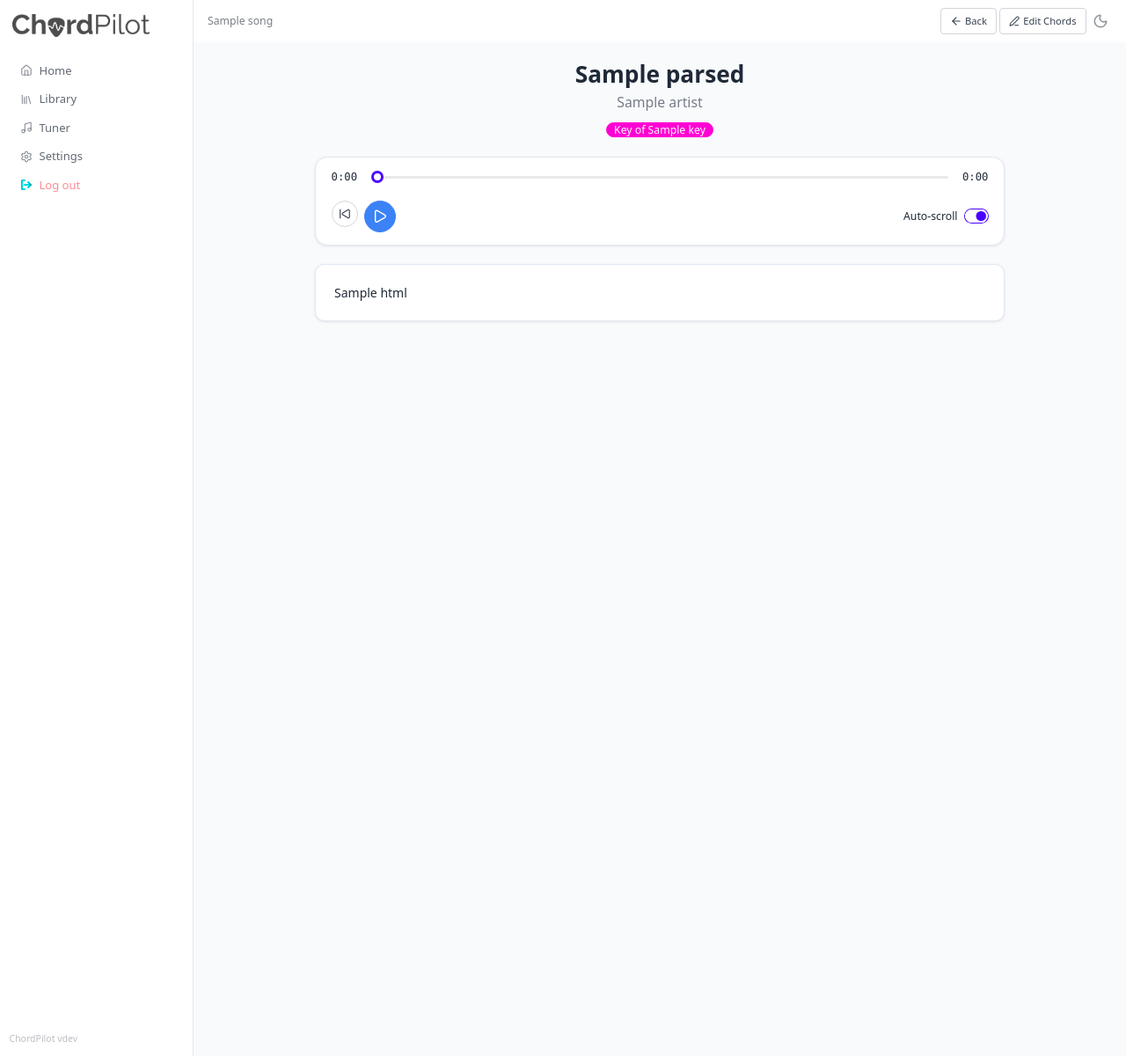
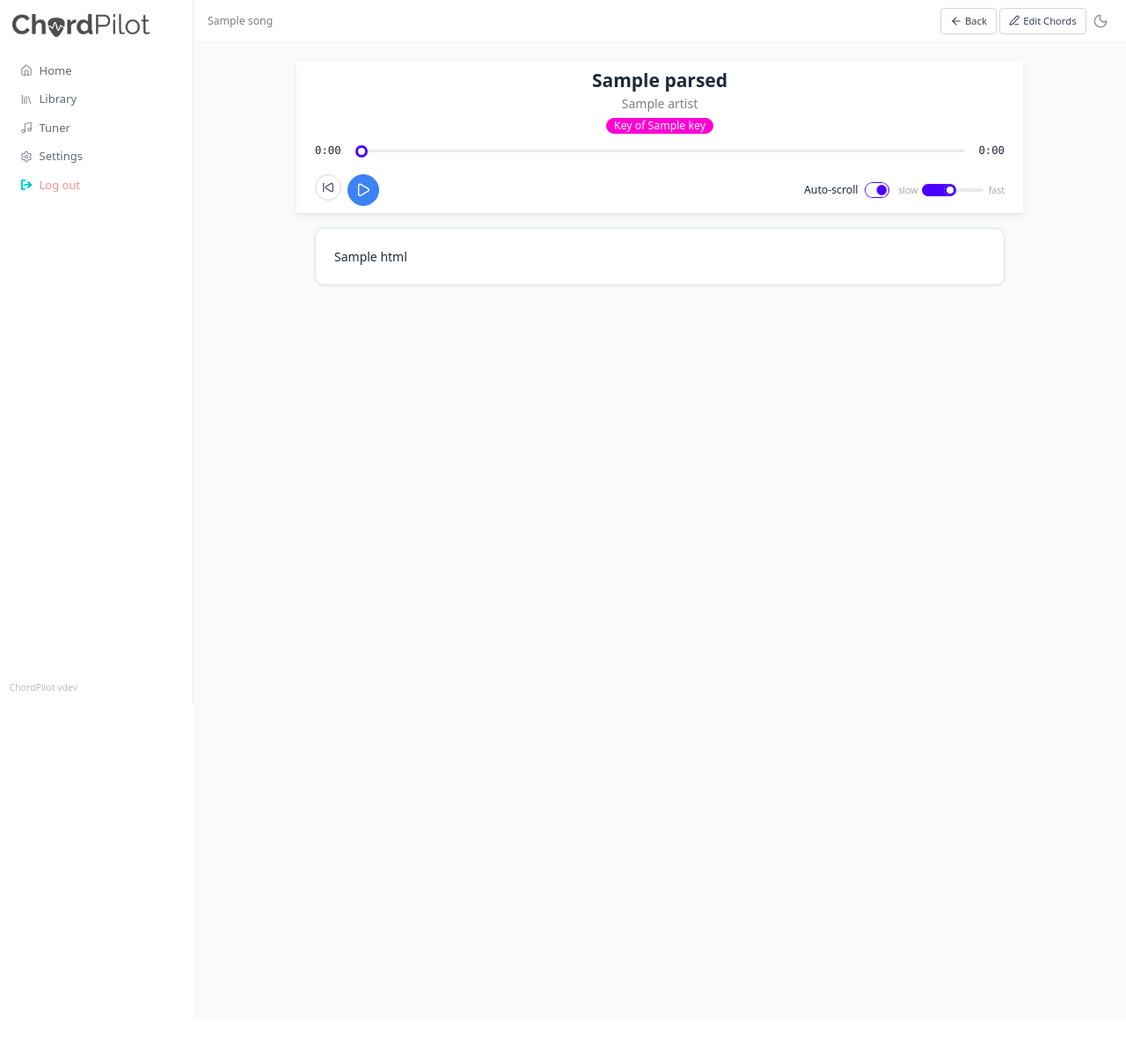
Before and after one commit to windseeker5/chordpilot, a Flask app: template templates/player.html in a window 1280 px wide. Shown: the whole page at 88% size. After the commit the page ends 800 px from the top, so only its background shows below. Run offline with Flask 3, Linux system fonts and the light colour scheme; the template is opened without the code that fills it: most values are stand-ins (such as "Sample title", 1, 10 or a date in 2020); some libraries are stand-ins or nearby versions.

Commit message:
feat: sticky player/chords zone + working scroll speed slider
- Song title, artist, player controls and chord diagrams now stick to
  the top while only lyrics scroll (fixed overflow-y on .page-main)
- Replaced easing auto-scroll (diff*0.1) with linear rate formula so
  the speed slider actually changes the scroll rate predictably
- Added pixel accumulator to handle sub-pixel scroll steps (browsers
  ignore scrollBy values < 1px)
- Removed scroll position jump from seeked handler (audio buffering
  was triggering seeked repeatedly, fighting the speed slider)
- Speed slider: 1=10% of audio sync speed, 5=50% (default), 10=100%

Co-Authored-By: Claude Sonnet 4.6 <noreply@anthropic.com>

```diff
--- a/static/js/player.js
+++ b/static/js/player.js
@@ -17,6 +17,8 @@ let scrollStartTime = null;
 let scrollStartPosition = null;
 let totalScrollDistance = 0;
 let songDuration = 0;
+window.cpScrollSpeed = window.cpScrollSpeed || 0.5; // 0.5 = half of natural audio sync speed
+let scrollAccumulator = 0;
 
 /**
  * Initialize the player
@@ -157,16 +159,10 @@ function handleTimeUpdate() {
  * Handle seeked event (user manually seeks in audio)
  */
 function handleSeeked() {
+    // Don't jump scroll on buffer loads — just let auto-scroll continue
+    // Only restart the animation loop if it was running
     if (!audioPlayer.paused && isAutoScrollEnabled) {
-        // Stop current scroll and restart from new position
         stopAutoScroll();
-
-        // Calculate where we should be scrolled based on audio position
-        const progress = audioPlayer.currentTime / songDuration;
-        const targetScroll = progress * totalScrollDistance;
-        window.scrollTo(0, targetScroll);
-
-        // Restart auto-scroll
         startAutoScroll();
     }
 }
@@ -198,6 +194,7 @@ function stopAutoScroll() {
         cancelAnimationFrame(scrollAnimationId);
         scrollAnimationId = null;
     }
+    scrollAccumulator = 0;
 }
 
 /**
@@ -213,16 +210,13 @@ function autoScrollStep(currentTime) {
     const audioProgress = audioPlayer.currentTime / songDuration;
     const targetScrollPosition = audioProgress * totalScrollDistance;
 
-    // Smooth scroll to target position
-    const currentScroll = window.scrollY;
-    const diff = targetScrollPosition - currentScroll;
-
-    // Use a smooth interpolation (ease towards target)
-    if (Math.abs(diff) > 1) {
-        const scrollStep = diff * 0.1; // Adjust this for smoother/faster scrolling
-        window.scrollBy(0, scrollStep);
-    } else {
-        window.scrollTo(0, targetScrollPosition);
+    // Linear scroll: fixed px/frame based on song duration × speed factor
+    const pxPerSecond = (totalScrollDistance / songDuration) * (window.cpScrollSpeed || 0.5);
+    scrollAccumulator += pxPerSecond / 60;
+    if (scrollAccumulator >= 1) {
+        const steps = Math.floor(scrollAccumulator);
+        window.scrollBy(0, steps);
+        scrollAccumulator -= steps;
     }
 
     // Continue animation
@@ -244,3 +238,4 @@ function formatTime(seconds) {
 
 // Export for external use
 window.initPlayer = initPlayer;
+window.setScrollSpeed = function(v) { window.cpScrollSpeed = v; };
--- a/templates/base.html
+++ b/templates/base.html
@@ -20,7 +20,11 @@
 
         .sidebar {
             width: 220px;
-            min-height: 100vh;
+            height: 100vh;
+            position: sticky;
+            top: 0;
+            align-self: flex-start;
+            overflow-y: auto;
             display: flex;
             flex-direction: column;
             background: var(--sidebar-bg, #ffffff);
@@ -66,8 +70,9 @@
             position: sticky;
             top: 0;
             z-index: 40;
+            border-bottom: 1px solid var(--topbar-border, #f1f5f9);
         }
-        [data-theme="dark"] .topbar { background: oklch(var(--b1)); }
+        [data-theme="dark"] .topbar { background: oklch(var(--b1)); border-bottom-color: oklch(var(--b3)); }
 
         /* ── Logo area ── */
         .sidebar-logo {
--- a/templates/player.html
+++ b/templates/player.html
@@ -67,6 +67,81 @@
 [data-theme="light"] .page-main {
     background: #f8fafc !important;
 }
+/* Fix sticky positioning: page-main's overflow-y:auto breaks position:sticky.
+   Override to visible so sticky elements anchor to the window scroll instead. */
+.page-main {
+    overflow-y: visible !important;
+}
+
+/* Sticky player card zone — sits below topbar (48px) */
+.player-sticky {
+    position: sticky;
+    top: 48px;
+    z-index: 30;
+    background: rgba(255, 255, 255, 0.92);
+    backdrop-filter: blur(12px);
+    -webkit-backdrop-filter: blur(12px);
+    border-bottom: 1px solid #e2e8f0;
+    box-shadow: 0 2px 8px rgba(0,0,0,0.06), 0 1px 3px rgba(0,0,0,0.04);
+    margin-left: -1.25rem;
+    margin-right: -1.25rem;
+    padding: 8px 1.25rem;
+    margin-bottom: 16px;
+}
+@media (min-width: 1024px) {
+    .player-sticky { margin-left: -1.5rem; margin-right: -1.5rem; padding-left: 1.5rem; padding-right: 1.5rem; }
+}
+[data-theme="dark"] .player-sticky {
+    background: oklch(var(--b1) / 0.92);
+    border-bottom-color: oklch(var(--b3));
+    box-shadow: 0 2px 8px rgba(0,0,0,0.25);
+}
+/* Strip the card chrome — it's inside the sticky zone now */
+.player-sticky .player-card,
+[data-theme="light"] .player-sticky .player-card {
+    background: transparent !important;
+    border: none !important;
+    box-shadow: none !important;
+}
+.player-sticky .card-body { padding: 0; }
+
+/* Sticky chord diagrams zone — top set dynamically by JS */
+.chords-sticky {
+    position: sticky;
+    z-index: 29;
+    background: rgba(248, 250, 252, 0.95);
+    backdrop-filter: blur(10px);
+    -webkit-backdrop-filter: blur(10px);
+    border-bottom: 1px solid #e2e8f0;
+    box-shadow: 0 1px 4px rgba(0,0,0,0.04);
+    margin-left: -1.25rem;
+    margin-right: -1.25rem;
+    padding: 8px 1.25rem;
+    margin-bottom: 16px;
+}
+@media (min-width: 1024px) {
+    .chords-sticky { margin-left: -1.5rem; margin-right: -1.5rem; padding-left: 1.5rem; padding-right: 1.5rem; }
+}
+[data-theme="dark"] .chords-sticky {
+    background: oklch(var(--b2) / 0.95);
+    border-bottom-color: oklch(var(--b3));
+}
+
+/* Fade mask on right edge of chord strip */
+.chord-strip-wrapper {
+    position: relative;
+}
+.chord-strip-wrapper::after {
+    content: '';
+    position: absolute;
+    right: 0; top: 0; bottom: 8px;
+    width: 32px;
+    background: linear-gradient(to right, transparent, rgba(248,250,252,0.95));
+    pointer-events: none;
+}
+[data-theme="dark"] .chord-strip-wrapper::after {
+    background: linear-gradient(to right, transparent, oklch(var(--b2)));
+}
 </style>
 {% endblock %}
 
@@ -84,17 +159,17 @@
 {% block content %}
 <div class="max-w-4xl mx-auto">
 
-    <!-- Song Info -->
-    <div class="mb-6 text-center">
-        <h1 class="text-3xl font-bold mb-1">{{ parsed.title }}</h1>
-        <p class="text-base-content/60 text-lg mb-2">{{ parsed.artist }}</p>
+    <!-- STICKY PLAYER ZONE -->
+    <div class="player-sticky">
+        <!-- Song Info — pinned inside sticky zone -->
+        <div class="text-center mb-3">
+            <h1 class="text-2xl font-bold mb-0.5">{{ parsed.title }}</h1>
+            <p class="text-base-content/60 mb-1">{{ parsed.artist }}</p>
             {% if parsed.key %}
             <span class="badge badge-secondary">Key of {{ parsed.key }}</span>
             {% endif %}
         </div>
-
-    <!-- Audio Player -->
-    <div class="card player-card mb-6">
+        <div class="card player-card">
             <div class="card-body py-4 px-5">
                 {% if audio_url %}
                 <!-- Hidden native audio element -->
@@ -124,11 +199,19 @@
                         </button>
                     </div>
 
-                <!-- Auto-scroll toggle -->
+                    <!-- Auto-scroll toggle + speed slider -->
+                    <div class="flex items-center gap-3">
                         <label class="flex items-center gap-2 cursor-pointer">
                             <span class="text-sm font-medium">Auto-scroll</span>
                             <input id="auto-scroll-toggle" type="checkbox" class="toggle toggle-primary toggle-sm" checked />
                         </label>
+                        <div id="speed-control" class="flex items-center gap-1.5">
+                            <span class="text-xs text-base-content/40">slow</span>
+                            <input type="range" id="scroll-speed" min="1" max="10" value="5" step="1"
+                                   class="range range-primary range-xs w-20" title="Scroll speed" />
+                            <span class="text-xs text-base-content/40">fast</span>
+                        </div>
+                    </div>
                 </div>
                 {% else %}
                 <div class="alert alert-warning text-sm">
@@ -141,11 +224,14 @@
                 {% endif %}
             </div>
         </div>
+    </div>
 
-    <!-- Chord Fingering Diagrams -->
-    <div id="chord-diagrams-section" class="mb-6 hidden">
-        <h3 class="text-sm font-semibold uppercase tracking-wider text-base-content/50 mb-3">Chord Diagrams</h3>
+    <!-- STICKY CHORD DIAGRAMS ZONE -->
+    <div id="chord-diagrams-section" class="chords-sticky hidden">
+        <h3 class="text-sm font-semibold uppercase tracking-wider text-base-content/50 mb-2">Chord Diagrams</h3>
+        <div class="chord-strip-wrapper">
             <div id="chord-diagrams-strip" class="chord-diagrams-strip"></div>
+        </div>
     </div>
 
     <!-- Chords & Lyrics -->
@@ -171,6 +257,18 @@
 {% endblock %}
 
 {% block extra_scripts %}
+<script>
+document.body.classList.add('player-page');
+// Set scroll speed BEFORE player.js loads so it overrides even cached versions
+window.cpScrollSpeed = 0.5;
+function updateStickyTops() {
+    var ps = document.querySelector('.player-sticky');
+    var cs = document.querySelector('.chords-sticky');
+    if (ps && cs) cs.style.top = (48 + ps.offsetHeight) + 'px';
+}
+document.addEventListener('DOMContentLoaded', updateStickyTops);
+window.addEventListener('resize', updateStickyTops);
+</script>
 <script src="{{ url_for('static', filename='js/player.js') }}"></script>
 <script>
 lucide.createIcons();
@@ -463,6 +561,27 @@ document.addEventListener('DOMContentLoaded', () => {
     // Init existing player.js (handles auto-scroll etc.)
     if (typeof initPlayer === 'function') initPlayer();
 
+    // Speed slider
+    const speedSlider = document.getElementById('scroll-speed');
+    const speedControl = document.getElementById('speed-control');
+    const autoScrollToggle2 = document.getElementById('auto-scroll-toggle');
+
+    function applySpeed() {
+        // Map 1-10 → 0.1x-1.0x of natural audio sync speed
+        window.cpScrollSpeed = speedSlider.value * 0.1;
+    }
+    applySpeed(); // apply default on load
+
+    speedSlider.addEventListener('input', applySpeed);
+
+    // Show/hide speed control based on toggle
+    function syncSpeedVisibility() {
+        speedControl.style.opacity = autoScrollToggle2.checked ? '1' : '0.3';
+        speedControl.style.pointerEvents = autoScrollToggle2.checked ? '' : 'none';
+    }
+    syncSpeedVisibility();
+    autoScrollToggle2.addEventListener('change', syncSpeedVisibility);
+
     // Render chord diagrams after a tick (let ChordPro HTML render)
     setTimeout(() => {
         const chords = extractChordsFromPage();
```
Lines whose indentation alone changed are shown as unchanged.
